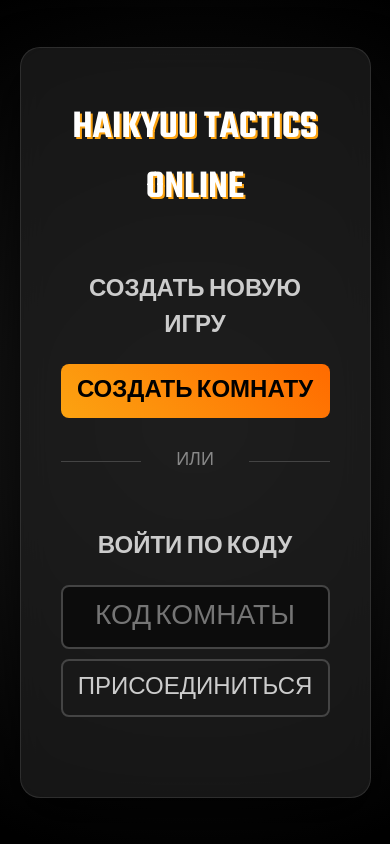
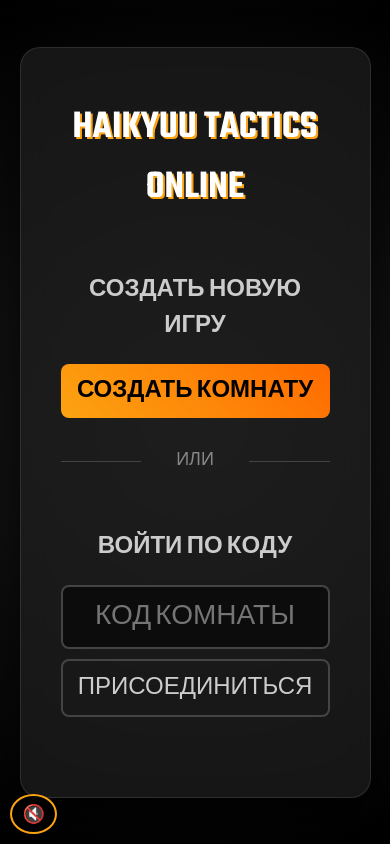
Before and after one commit to Alikeevich/haikyuu-client, a React (Vite) app: page / in a window 390 px wide. Built offline with nearby package versions, Linux system fonts and the light colour scheme; no server answers.

Commit message:
Initial server commit

```diff
--- a/src/App.css
+++ b/src/App.css
@@ -1165,3 +1165,128 @@
     flex-shrink: 1;
     max-height: 65vh; /* Ограничиваем высоту поля */
 }
+
+/* =========================================
+   МУЗЫКАЛЬНЫЙ ПЛЕЕР
+   ========================================= */
+.music-player-widget {
+    position: fixed;
+    bottom: 20px;
+    left: 20px;
+    z-index: 1000;
+    display: flex;
+    align-items: flex-end;
+    gap: 10px;
+    transition: all 0.3s;
+}
+
+/* Кнопка (Иконка) */
+.music-toggle-btn {
+    width: 50px;
+    height: 50px;
+    border-radius: 50%;
+    background: rgba(0, 0, 0, 0.8);
+    border: 2px solid var(--color-primary);
+    color: white;
+    font-size: 24px;
+    cursor: pointer;
+    display: flex;
+    justify-content: center;
+    align-items: center;
+    box-shadow: 0 0 15px rgba(252, 163, 17, 0.3);
+    transition: transform 0.2s;
+    animation: pulse-music 2s infinite;
+}
+
+.music-toggle-btn:hover {
+    transform: scale(1.1);
+    background: var(--color-primary);
+    color: black;
+}
+
+@keyframes pulse-music {
+    0% { box-shadow: 0 0 0 0 rgba(252, 163, 17, 0.4); }
+    70% { box-shadow: 0 0 0 10px rgba(252, 163, 17, 0); }
+    100% { box-shadow: 0 0 0 0 rgba(252, 163, 17, 0); }
+}
+
+/* Панель управления */
+.music-controls {
+    background: rgba(20, 20, 20, 0.95);
+    border: 1px solid var(--color-border);
+    padding: 15px;
+    border-radius: 12px;
+    display: flex;
+    flex-direction: column;
+    gap: 10px;
+    min-width: 180px;
+    box-shadow: 0 10px 30px rgba(0,0,0,0.8);
+    animation: fadeIn 0.3s ease-out;
+}
+
+.track-info {
+    font-family: var(--font-display);
+    color: var(--color-primary);
+    font-size: 18px;
+    text-align: center;
+    white-space: nowrap;
+    overflow: hidden;
+    text-overflow: ellipsis;
+    border-bottom: 1px solid rgba(255,255,255,0.1);
+    padding-bottom: 5px;
+}
+
+.buttons-row {
+    display: flex;
+    justify-content: center;
+    gap: 15px;
+}
+
+.buttons-row button {
+    background: none;
+    border: none;
+    font-size: 20px;
+    cursor: pointer;
+    transition: transform 0.1s;
+    padding: 0;
+}
+
+.buttons-row button:hover {
+    transform: scale(1.2);
+}
+
+/* Ползунок громкости */
+.volume-slider {
+    width: 100%;
+    height: 4px;
+    background: #444;
+    border-radius: 2px;
+    appearance: none;
+    outline: none;
+}
+
+.volume-slider::-webkit-slider-thumb {
+    appearance: none;
+    width: 12px;
+    height: 12px;
+    background: var(--color-primary);
+    border-radius: 50%;
+    cursor: pointer;
+}
+
+/* Адаптив для мобилок */
+@media (max-width: 600px) {
+    .music-player-widget {
+        bottom: 10px;
+        left: 10px;
+    }
+    .music-toggle-btn {
+        width: 40px;
+        height: 40px;
+        font-size: 18px;
+    }
+    .music-controls {
+        min-width: 150px;
+        padding: 10px;
+    }
+}
--- a/src/App.jsx
+++ b/src/App.jsx
@@ -4,6 +4,7 @@
 import Draft from './Draft';
 import MatchBoard from './MatchBoard';
 import './App.css';
+import MusicPlayer from './MusicPlayer';
 
 // 🌐 ПОДДЕРЖКА PRODUCTION И DEVELOPMENT
 const SOCKET_URL = import.meta.env.VITE_SOCKET_URL || "http://localhost:3001";
@@ -187,6 +188,7 @@
                 onBlock={handleBlock}
             />
         )}
+        <MusicPlayer />
     </div>
   );
 }
--- /dev/null
+++ b/src/MusicPlayer.jsx
@@ -0,0 +1,99 @@
+import React, { useState, useRef, useEffect } from 'react';
+
+const PLAYLIST = [
+    { title: "Opening 1", src: "/music/track1.mp3" },
+    { title: "Epic Battle", src: "/music/track2.mp3" },
+    { title: "Victory Theme", src: "/music/track3.mp3" }
+];
+
+function MusicPlayer() {
+    const audioRef = useRef(null);
+    const [isPlaying, setIsPlaying] = useState(false);
+    const [currentTrack, setCurrentTrack] = useState(0);
+    const [volume, setVolume] = useState(0.3); // Начальная громкость 30%
+    const [isMinimized, setIsMinimized] = useState(true); // Свернут по умолчанию
+
+    useEffect(() => {
+        if (audioRef.current) {
+            audioRef.current.volume = volume;
+        }
+    }, [volume]);
+
+    // Переключение трека
+    const playTrack = (index) => {
+        setCurrentTrack(index);
+        setIsPlaying(true);
+        // Небольшая задержка, чтобы React успел обновить src
+        setTimeout(() => {
+            if (audioRef.current) {
+                audioRef.current.play().catch(e => console.log("Autoplay prevented:", e));
+            }
+        }, 100);
+    };
+
+    const togglePlay = () => {
+        if (audioRef.current) {
+            if (isPlaying) {
+                audioRef.current.pause();
+            } else {
+                audioRef.current.play().catch(e => console.log("Autoplay prevented:", e));
+            }
+            setIsPlaying(!isPlaying);
+        }
+    };
+
+    const nextTrack = () => {
+        const nextIndex = (currentTrack + 1) % PLAYLIST.length;
+        playTrack(nextIndex);
+    };
+
+    // Авто-переключение на следующий трек, когда песня кончилась
+    const handleEnded = () => {
+        nextTrack();
+    };
+
+    return (
+        <div className={`music-player-widget ${isMinimized ? 'minimized' : ''}`}>
+            {/* Скрытый аудио элемент */}
+            <audio
+                ref={audioRef}
+                src={PLAYLIST[currentTrack].src}
+                onEnded={handleEnded}
+            />
+
+            {/* Кнопка разворачивания (Иконка ноты) */}
+            <button
+                className="music-toggle-btn"
+                onClick={() => setIsMinimized(!isMinimized)}
+            >
+                {isPlaying ? '🎵' : '🔇'}
+            </button>
+
+            {/* Панель управления (видна, если не свернуто) */}
+            {!isMinimized && (
+                <div className="music-controls">
+                    <div className="track-info">
+                        <span className="track-name">{PLAYLIST[currentTrack].title}</span>
+                    </div>
+
+                    <div className="buttons-row">
+                        <button onClick={togglePlay}>
+                            {isPlaying ? '⏸️' : '▶️'}
+                        </button>
+                        <button onClick={nextTrack}>⏭️</button>
+                    </div>
+
+                    <input
+                        type="range"
+                        min="0" max="1" step="0.05"
+                        value={volume}
+                        onChange={(e) => setVolume(parseFloat(e.target.value))}
+                        className="volume-slider"
+                    />
+                </div>
+            )}
+        </div>
+    );
+}
+
+export default MusicPlayer;
```
Also changed, not shown: 2 other files (tests, documents, lock files or other folders).
